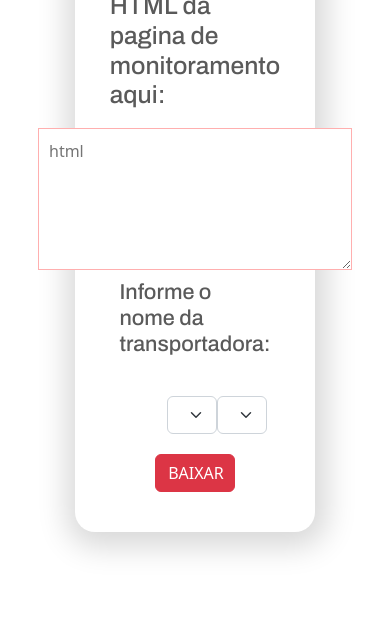
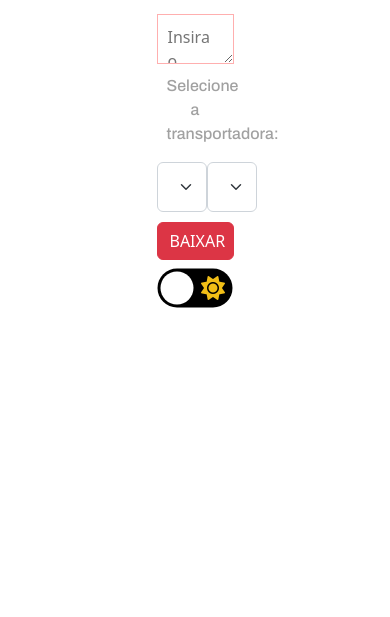
Before and after one commit to dev-braga/Monitoramento-Meli, a plain HTML site: page index.html in a window 390 px wide. Shown: the part 227-844 px from the top of the page. Drawn offline with nearby package versions, Linux system fonts and the light colour scheme.

Commit message:
Atualizando recursos
Foram adicionadas algumas funcionalidades incluindo o modo noturno

```diff
--- a/index.html
+++ b/index.html
@@ -11,23 +11,20 @@
     <link rel="preconnect" href="https://fonts.gstatic.com" crossorigin>
     <link href="https://fonts.googleapis.com/css2?family=Raleway:wght@500&family=Roboto:wght@100;400;700&display=swap" rel="stylesheet">
     <link href="https://fonts.googleapis.com/css2?family=Archivo:wght@500&family=Raleway:wght@500&family=Roboto:wght@100;400;700&display=swap" rel="stylesheet">
+
     <title>MSR - Tratar dados</title>
 </head>
 <body>
 
-   <div class="container">
-
-    <div class="containerCentral container-fluid">
-
+   <div class="container-principal">
 
     <div class="containerDeDados">
-            <img id="logo" src="./img/logomsr.jpeg" class="img-fluid" alt="MSR LOGO" style="max-width: 20%; margin-bottom: 30px">
 
-            <h2>Informe o HTML da pagina de monitoramento aqui:</h2>
+        <img id="logo" src="./img/logomsr.png" class="img-fluid" alt="MSR LOGO" style="max-width: 20%; margin-bottom: 30px">
 
-            <textarea name="" id="teste" cols="30" rows="5" placeholder="html"></textarea>
+        <textarea name="" id="teste" cols="30" rows="5" placeholder="Insira o HTML da página"></textarea>
 
-            <h4>Informe o nome da transportadora:</h4>
+        <p>Selecione a transportadora:</p>
 
             <div class="selects">
 
@@ -35,7 +32,7 @@
                     <option value="MSR">MSR</option>
                     <option value="VÉRTICE">VÉRTICE</option>
                 </select>
-
+                <div style="width:40px;"></div>
                 <select class="form-select" id="time" placeholder="AM/PM">
                     <option value="AM">AM</option>
                     <option value="PM">PM</option>
@@ -44,10 +41,17 @@
 
         <button class="btn btn-danger btn-baixar" id="send">BAIXAR</button>
 
+          <div class="modonoturno">
+            <input type="checkbox" class="checkbox" id="chk" />
+                <label for="chk" class="label">
+                    <i class="fas fa-moon"></i>
+                    <i class="fas fa-sun"></i>
+                <div class="ball"></div>
+             </label>
+          </div>
+
         <div id="conteudo"></div>
     </div>
-    </div>
-
    </div>
 
 
@@ -60,5 +64,7 @@
  <script src="https://cdnjs.cloudflare.com/ajax/libs/xlsx/0.11.6/xlsx.core.min.js"></script>
 <script src="https://cdn.jsdelivr.net/alasql/0.3/alasql.min.js"></script>
 <script src="script.js"></script>
+<script src="theme.js"></script>
+<script src="https://kit.fontawesome.com/998c60ef77.js" crossorigin="anonymus"></script>
 </body>
 </html>
--- a/style.css
+++ b/style.css
@@ -1,51 +1,153 @@
-.containerCentral{
+:root{
+    --color-background: #fff;
+    --text-color: #A1A1A1;
+    --shadow-color: #eee;
+    --image-logo: url(./img/logomsrnoturno.png);
+}
+html, body{
+    margin: 0;
+    padding: 0;
+    background-color: var(--color-background);
+    transition: background 0.2s linear;
+}
+.checkbox{
+    opacity: 0;
+    position: absolute;
+}
+.label{
+    background-color: black;
+    border-radius: 50px;
+    cursor: pointer;
+    display: flex;
+    align-items: center;
+    justify-content: space-between;
+    padding: 5px;
+
+    position: relative;
+    height: 26px;
+    width: 50px;
+
+    transform: scale(1.5);
+}
+.label .ball{
+    background-color: #fff;
+    border-radius: 50px;
+    position: absolute;
+    top: 2px;
+    left: 2px;
+
+    height: 22px;
+    width: 22px;
+
+    transform: translateX(0px);
+    transition: transform 0.2s linear;
+}
+.checkbox:checked + .label .ball {
+    transform: translateX(24px);
+}
+.checkbox:checked + .containerCentral .containerDeDados {
+    background-color:var(--color-background);
+}
+.fa-sun{
+    color: rgb(241, 190, 22);
+}
+.fa-moon{
+    color: rgb(253, 219, 108);
+}
+.container-principal{
+    display: flex;
+    justify-content: center;
+    width: 100%;
     height: 100vh;
-    background-color: rgb(255, 255, 255);
+    background-color: var(--color-background);
+}
+.modonoturno{
+    margin-top: 10%;
+    display: flex;
+    flex-direction: row;
+}
+.containerDeDados{
+    height: 100vh;
+    width: 80%;
+    background-color: var(--color-background);
     display: flex;
     flex-direction: column;
     justify-content: center;
     align-items: center;
-    padding: 10px;
-}
-.containerDeDados{
-    width: 70%;
-    background-color: rgb(255, 255, 255);
-    display: flex;
-    flex-direction: column;
-    justify-content: center;
-    align-items: center;
-    color: rgb(90, 90, 90);
-    padding: 40px;
-    border-radius: 20px;
-    box-shadow: 2px 5px 30px 10px rgb(216, 216, 216);
+    color: var(--text-color);
+    padding: 70px;
+
 }
 .selects{
-    width: 60%;
+    height: 50px;
+    width: 50%;
     display: flex;
     flex-direction:row;
     align-content: space-between;
-    padding: 20px;
+    margin-bottom: 10px;
+    margin-top: -10px;
+    color: var(--text-color);
 }
 
 .btn-baixar{
     width: 50%;
     display: flex;
     align-content: center;
+    background-color:#000;
 }
 
-h2{
-   padding: 10px;
-   font-family: 'Archivo', sans-serif;
-   font-style: 500;
-}
-h4{
+p{
+    font-size: 16px;
+    width: 50%;
     padding: 10px;
+    text-align: center;
     font-family: 'Archivo', sans-serif;
+    color: var(--text-color);
 }
 
 textarea{
     padding: 10px;
+    max-height: 50px;
+    width: 50%;
     border: 1px solid rgb(255, 175, 175);
     font-family: 'Archivo', sans-serif;
     font-style: 500;
+    background-color: var(--color-background);
+    color: var(--text-color);
 }
+
+@media only screen and (max-width: 900px) {
+    .containerDeDados{
+        width: 100%;
+        height: 100vh;
+        background-color: var(--color-background);
+    }
+}
+@media only screen and (max-width: 900px) {
+    .containerDeDados{
+        width: 100%;
+        height: 100vh;
+        align-items: center;
+        color: rgb(90, 90, 90);
+        padding: 70px;
+        border-radius: none;
+        box-shadow:none;
+        background-color: var(--color-background);
+    }
+}
+@media only screen and (max-height: 900px) {
+    .containerDeDados{
+        width: 60%;
+        height: 80vh;
+        padding: 40px;
+        background-color: var(--color-background);
+    }
+}
+@media only screen and (max-height: 600px){
+    .containerDeDados{
+        width: 60%;
+        height: 100vh;
+        padding: 40px;
+        background-color: var(--color-background);
+    }
+}
--- /dev/null
+++ b/theme.js
@@ -0,0 +1,45 @@
+const chk = document.querySelector('input')
+const rootElement = document.documentElement
+const image = document.querySelector('#logo')
+
+const lighTheme = {
+    '--color-background' : '#FFF',
+    '--text-color': '#A1A1A1',
+    '--shadow-color': '#eee'
+}
+
+const darkTheme = {
+    '--color-background' : 'rgb(43, 42, 51)',
+    '--text-color': '#FFF',
+    '--shadow-color': 'rgb(63, 62, 77)'
+}
+
+chk.addEventListener('change', () => {
+
+    const isChecked = chk.checked
+
+    if(isChecked){
+        changeTheme(darkTheme)
+        image.setAttribute('src', './img/logomsrnoturno.png')
+    }
+    else{
+        changeTheme(lighTheme)
+        image.setAttribute('src', './img/logomsr.png')
+    }
+
+})
+
+
+function changeTheme(theme){
+   // Alteração
+   for (let prop in theme ){
+       changeProp(prop, theme[prop])
+   }
+
+}
+
+function changeProp(property, value){
+    rootElement.style.setProperty(property, value)
+}
+
+$("input[type='checkbox']").prop('checked', false);
```
Lines whose indentation alone changed are shown as unchanged.
